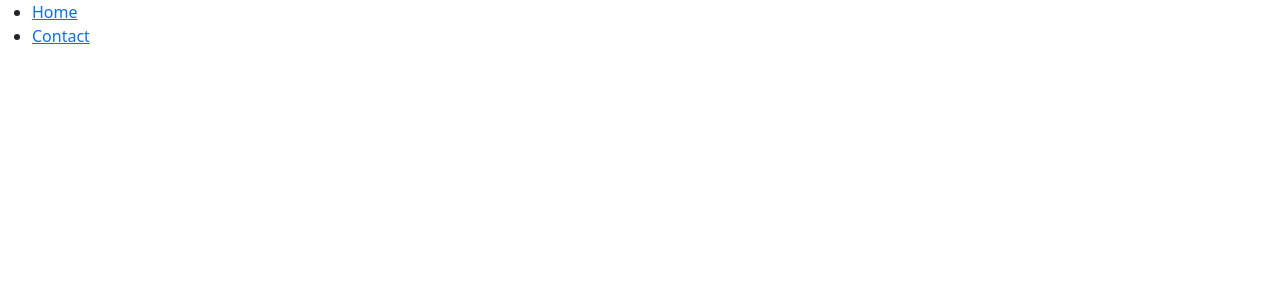
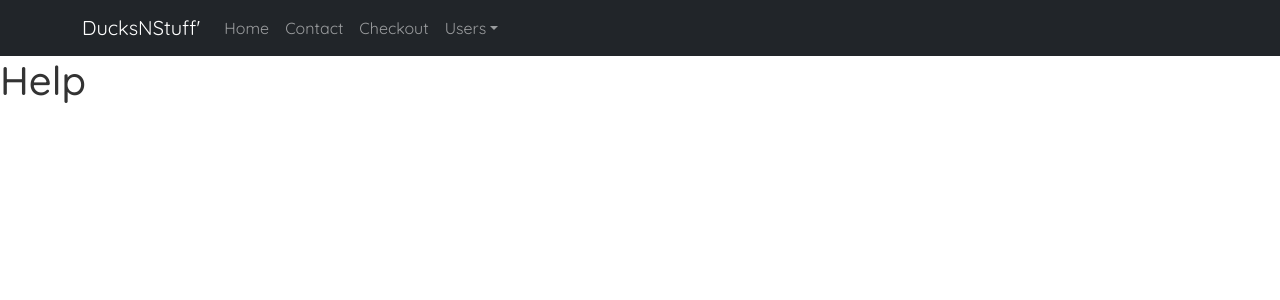
Before and after one commit to FourGuysAndADuck/Ducks2, a React (Create React App) app in the folder frontend/: page /help in a window 1280 px wide. Shown: the top 300 px of the page. Built offline with nearby package versions, Linux system fonts and the light colour scheme; no server answers.

Commit message:
Added {home,contact,login,signup and help components

```diff
--- a/frontend/package.json
+++ b/frontend/package.json
@@ -3,6 +3,10 @@
   "version": "0.1.0",
   "private": true,
   "dependencies": {
+    "@fortawesome/fontawesome-svg-core": "^6.2.0",
+    "@fortawesome/free-regular-svg-icons": "^6.2.0",
+    "@fortawesome/free-solid-svg-icons": "^6.2.0",
+    "@fortawesome/react-fontawesome": "^0.2.0",
     "@testing-library/jest-dom": "^5.16.5",
     "@testing-library/react": "^13.4.0",
     "@testing-library/user-event": "^13.5.0",
@@ -11,7 +15,7 @@
     "react-bootstrap": "^2.5.0",
     "react-cookie": "^4.1.1",
     "react-dom": "^18.2.0",
-    "react-router-dom": "^5.3.0",
+    "react-router-dom": "^6.4.1",
     "react-scripts": "5.0.1",
     "reactstrap": "^8.10.0",
     "web-vitals": "^2.1.4"
--- a/frontend/public/index.html
+++ b/frontend/public/index.html
@@ -24,7 +24,7 @@
       work correctly both with client-side routing and a non-root public URL.
       Learn how to configure a non-root public URL by running `npm run build`.
     -->
-    <title>React App</title>
+    <title>DucksNStuff'</title>
   </head>
   <body>
     <noscript>You need to enable JavaScript to run this app.</noscript>
--- a/frontend/src/App.js
+++ b/frontend/src/App.js
@@ -1,6 +1,5 @@
 import {Component} from "react";
-import Navbar from "./components/Navbar"
-import {useState} from "react";
+import NavbarComponent from "./components/Navbar"
 
 class App extends Component {
   state = {
@@ -31,7 +30,7 @@ class App extends Component {
       return (
           <>
           <div className="App">
-              <Navbar/>
+              <NavbarComponent/>
           </div>
           </>
       );
--- /dev/null
+++ b/frontend/src/components/Checkout.js
@@ -0,0 +1,7 @@
+const Checkout = () => {
+    return(
+        <h1>Checkout</h1>
+    );
+}
+
+export default Checkout;
--- /dev/null
+++ b/frontend/src/components/Help.js
@@ -0,0 +1,7 @@
+const Help = () => {
+    return(
+        <h1>Help</h1>
+    );
+}
+
+export default Help;
--- a/frontend/src/components/Home.js
+++ b/frontend/src/components/Home.js
@@ -1,6 +1,8 @@
 const Home = () =>  {
     return(
-        <h2>Home</h2>
+        <>
+            <h1>Home</h1>
+        </>
     );
 }
 
--- /dev/null
+++ b/frontend/src/components/Login.js
@@ -0,0 +1,7 @@
+const Login = () => {
+    return(
+        <h1>Login</h1>
+    );
+}
+
+export default Login;
--- a/frontend/src/components/Navbar.js
+++ b/frontend/src/components/Navbar.js
@@ -1,22 +1,52 @@
-import {Link, Route, Switch} from "react-router-dom";
+import {Link, Route, Routes} from "react-router-dom";
 import Home from "./Home"
 import Contact from "./Contact";
+import Login from "./Login";
+import SignUp from "./SignUp";
+import Help from "./Help";
+import Checkout from "./Checkout";
 
-const Navbar = () => {
+import Container from 'react-bootstrap/Container';
+import Nav from 'react-bootstrap/Nav';
+import Navbar from 'react-bootstrap/Navbar';
+import NavDropdown from 'react-bootstrap/NavDropdown';
+
+import {fab} from "@fortawesome/fontawesome-svg-core";
+import {FontAwesomeIcon} from "@fortawesome/react-fontawesome";
+
+const NavbarComponent = () => {
     return (
         <>
-            <nav>
-                <ul>
-                   <li><Link to={"/home"}>Home</Link></li>
-                    <li><Link to={'/contact'}>Contact</Link></li>
-                </ul>
-            </nav>
-            <Switch>
-                <Route path="/" element={<Home/>}/>
+            <Navbar bg="dark" variant="dark" expand="lg">
+                <Container>
+                    <Navbar.Brand to="/home">DucksNStuff'</Navbar.Brand>
+                    <Navbar.Toggle aria-controls="basic-navbar-nav" />
+                    <Navbar.Collapse id="basic-navbar-nav">
+                        <Nav className="me-auto">
+                            <Nav.Link as={Link} to="/home">Home</Nav.Link>
+                            <Nav.Link as={Link} to="/contact">Contact</Nav.Link>
+                            <Nav.Link as={Link} to="/checkout">Checkout<FontAwesomeIcon icon="fa-solid fa-cart-shopping" /></Nav.Link>
+                            <NavDropdown title="Users" id="basic-nav-dropdown">
+                                <NavDropdown.Item as={Link} to="/login">Login</NavDropdown.Item>
+                                <NavDropdown.Item as={Link} to="/signUp">Sign Up</NavDropdown.Item>
+                                <NavDropdown.Item href="#action/3.3">Duck News</NavDropdown.Item>
+                                <NavDropdown.Divider />
+                                <NavDropdown.Item as={Link} to="/help">Help</NavDropdown.Item>
+                            </NavDropdown>
+                        </Nav>
+                    </Navbar.Collapse>
+                </Container>
+            </Navbar>
+            <Routes>
+                <Route path="/home" element={<Home/>}/>
                 <Route path="/contact" element={<Contact/>}/>
-            </Switch>
+                <Route path="/login" element={<Login/>}/>
+                <Route path="/signUp" element={<SignUp/>}/>
+                <Route path="/help" element={<Help/>}/>
+                <Route path="/checkout" element={<Checkout/>}/>
+            </Routes>
         </>
     );
 }
 
-export default Navbar;
+export default NavbarComponent;
--- /dev/null
+++ b/frontend/src/components/SignUp.js
@@ -0,0 +1,7 @@
+const SignUp = () => {
+    return(
+        <h1>Sign Up</h1>
+    );
+}
+
+export default SignUp;
--- a/frontend/src/index.css
+++ b/frontend/src/index.css
@@ -1,13 +1,43 @@
-body {
-  margin: 0;
-  font-family: -apple-system, BlinkMacSystemFont, 'Segoe UI', 'Roboto', 'Oxygen',
-    'Ubuntu', 'Cantarell', 'Fira Sans', 'Droid Sans', 'Helvetica Neue',
-    sans-serif;
-  -webkit-font-smoothing: antialiased;
-  -moz-osx-font-smoothing: grayscale;
+@import url('https://fonts.googleapis.com/css2?family=Quicksand:wght@300;400;500;600;700&display=swap');
+
+/* base styles */
+* {
+    margin: 0;
+    font-family: "Quicksand", serif;
+    color: #333;
 }
+/*.navbar {*/
+/*    padding: 20px;*/
+/*    display: flex;*/
+/*    align-items: center;*/
+/*    margin: 0 auto;*/
+/*    border-bottom: 1px solid #f2f2f2;*/
+/*}*/
 
-code {
-  font-family: source-code-pro, Menlo, Monaco, Consolas, 'Courier New',
-    monospace;
-}
+/*.navbar h1 {*/
+/*    color: #f1356d;*/
+/*}*/
+
+/*li {*/
+/*    text-decoration: none;*/
+/*}*/
+
+/*.navbar .links {*/
+/*    margin-left: auto;*/
+/*}*/
+
+/*.navbar a {*/
+/*    margin-left: 16px;*/
+/*    text-decoration: none;*/
+/*    padding: 6px;*/
+/*}*/
+
+/*.navbar a:hover {*/
+/*    color: #f1356d;*/
+/*}*/
+
+/*.content {*/
+/*    max-width: 600px;*/
+/*    margin: 40px auto;*/
+/*    padding: 20px;*/
+/*}*/
```
Also changed, not shown: 1 other file (tests, documents, lock files or other folders).
